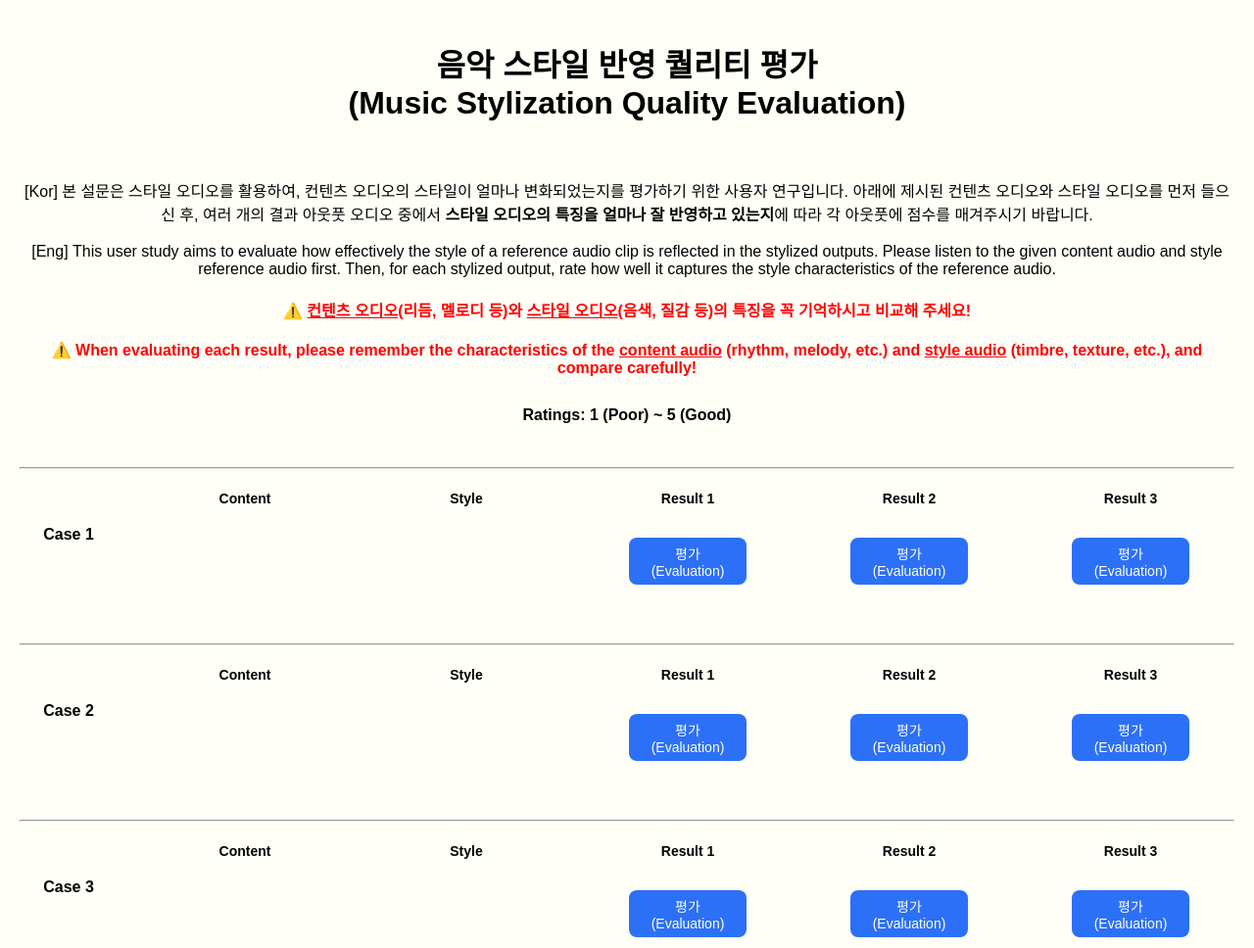
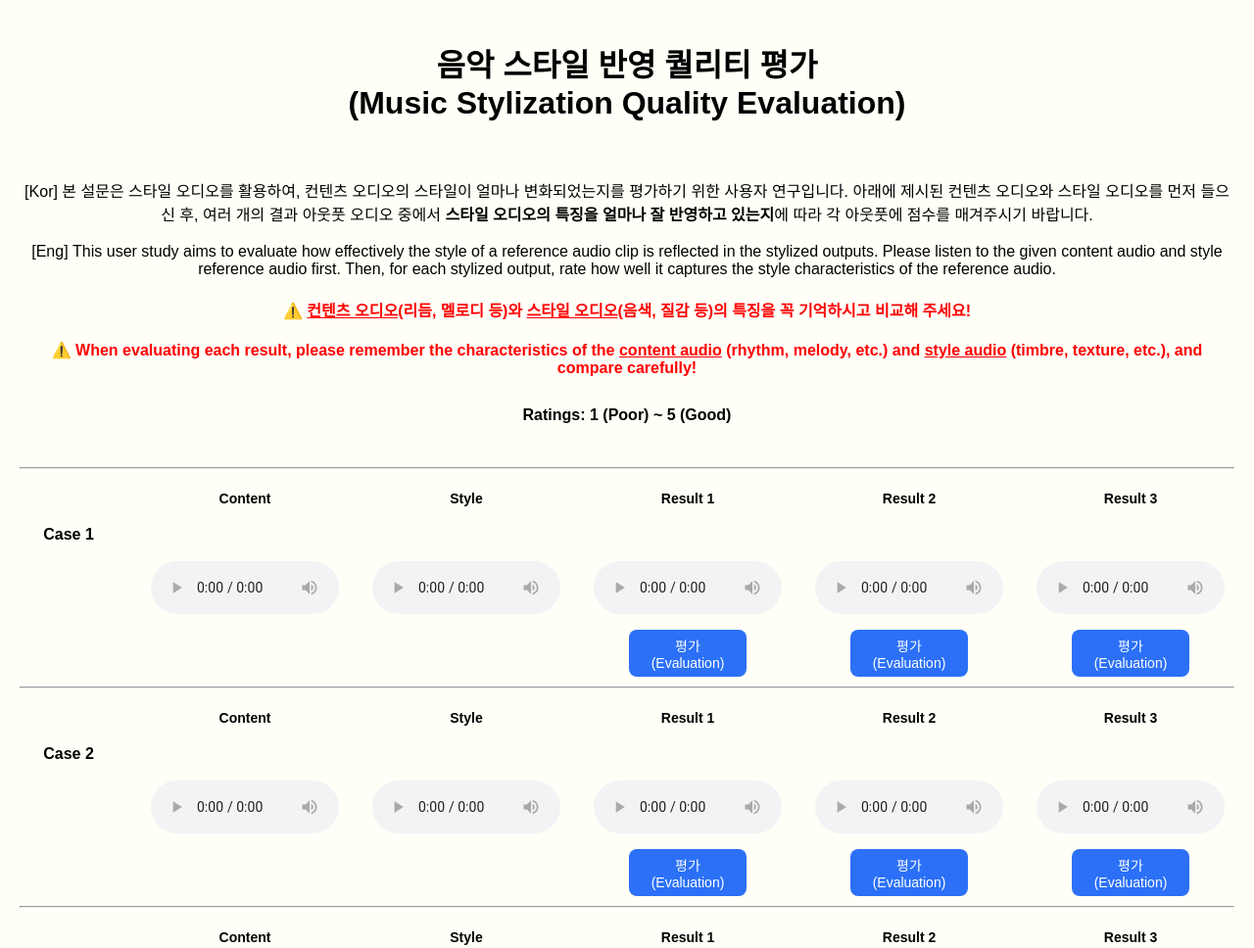
Before and after one commit to ioahKwon/Stylus, a plain HTML site: page index.html in a window 1280 px wide. Shown: the top 968 px of the page at 98% size. Drawn offline with Linux system fonts and the light colour scheme.

Commit message:
Update styles.css

```diff
--- a/styles.css
+++ b/styles.css
@@ -53,7 +53,7 @@ body {
 
   audio {
   width: 100%;
-  height: 100%;
+  height: 110px;
   padding: 8px 0;
   box-sizing: border-box;
   touch-action: manipulation;
```
